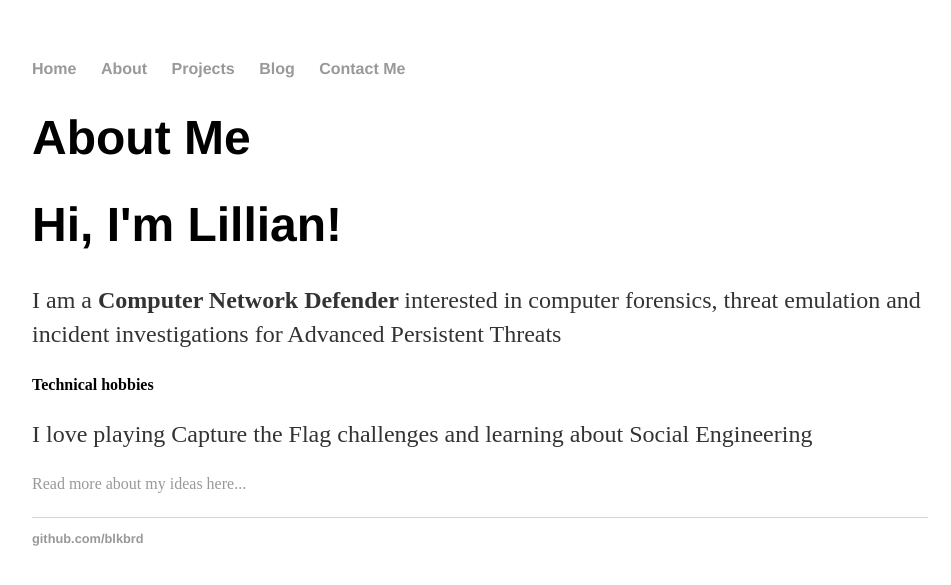
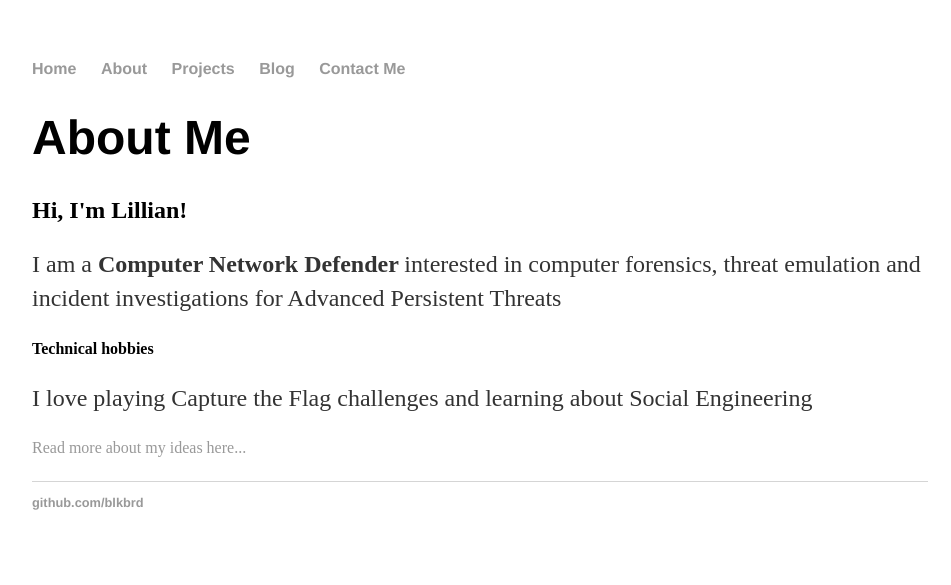
Before and after one commit to blkbrd/blkbrd.github.io, a Jekyll site: the page built from about/index.html, in a window 1280 px wide. Shown: the top 585 px of the page, without its empty margins (160-1111 px from the left). Built offline with Jekyll 4.4.1, drawn with Linux system fonts in a browser that asks for light colours.

```diff
--- a/about/index.html
+++ b/about/index.html
@@ -4,7 +4,8 @@ title: About Me
 ---
 <h1>{{ page.title }}</h1>
 <div class="blurb">
-	<h1>Hi, I'm Lillian!</h1>
+	</p>
+	<h2>Hi, I'm Lillian!</h2>
 		<p>I am a <strong> Computer Network Defender </strong> interested in computer forensics,
 			threat emulation and incident investigations for Advanced Persistent Threats</p>
 	<h4>Technical hobbies</h4>
```
